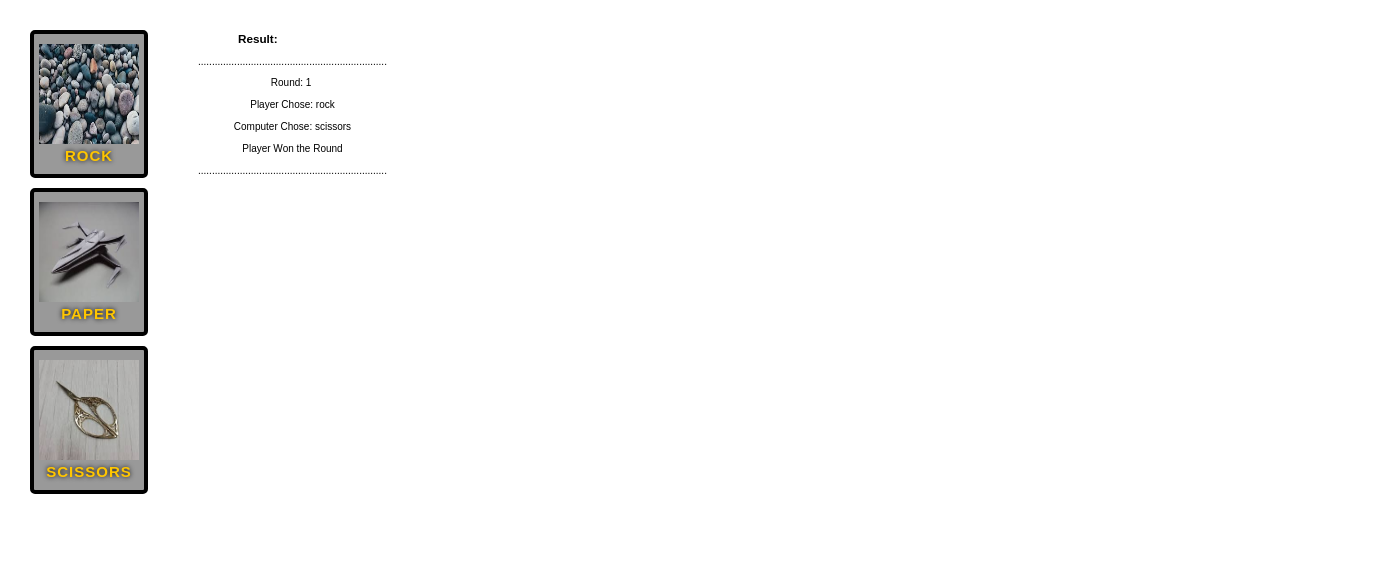
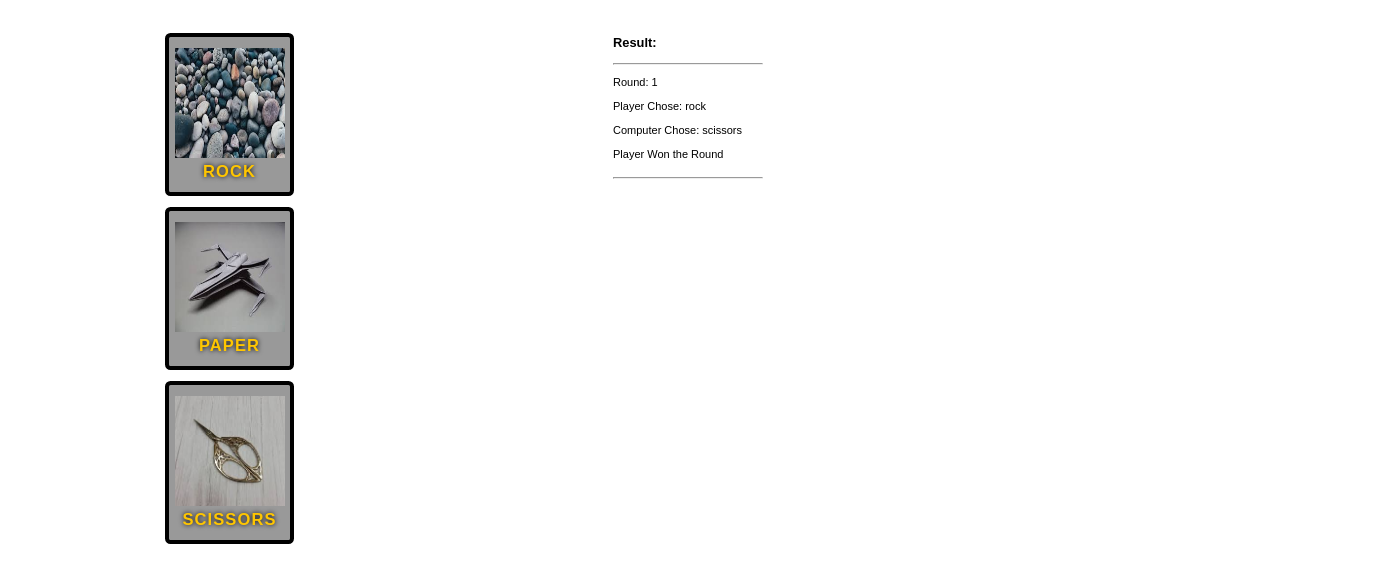
Before and after one commit to kifle23/Rock-Paper-Scissors-Oddin, a plain HTML site: page index.html in a window 1280 px wide. Both pictures are taken after a click on the element "ROCK". Shown: the whole page, 1375 px wide, since content can reach past the window. Drawn offline with Linux system fonts and the light colour scheme.

Commit message:
Adjustment on summary

```diff
--- a/index.html
+++ b/index.html
@@ -29,7 +29,7 @@
         <div>
             <div id="result">
                 <h3>Result:</h3>
-                ....................................................................
+                <hr>
             </div>
         </div>
         <div>
--- a/main.js
+++ b/main.js
@@ -1,6 +1,7 @@
 const choices = ["rock", "paper", "scissors"];
 let winners = [];
 let count = 0;
+let countSummary = 0;
 
 function playRound(playerSelection) {
   count++;
@@ -14,6 +15,17 @@ function playRound(playerSelection) {
     count = 0;
     logWins();
     winners = [];
+  }
+  if(count===1){
+    countSummary++;
+    clearSummary();
+  }
+}
+
+function clearSummary() {
+  if (countSummary > 1) {
+    let element = document.getElementById("sp");
+    element.remove();
   }
 }
 
@@ -48,11 +60,12 @@ function postToSummarySection(playerWins, computerWins, ties) {
   const ps = document.createElement("p");
   ps.setAttribute("id", "sp");
   ps.setAttribute("style", "white-space: pre;");
-  ps.textContent = `Summary:
+
+  ps.innerHTML = `<h3>Summary:</h3> <hr>
     \r\nPlayer Wins: ${playerWins}
     \r\nComputer Wins: ${computerWins}
     \r\nTies: ${ties}
-    \r\n....................................................................`;
+    <hr>`;
   summary.appendChild(ps);
 }
 
@@ -72,8 +85,8 @@ function logRound(playerChoice, computerChoice, winner) {
   \r\nPlayer Chose: ${playerChoice}
   \r\nComputer Chose: ${computerChoice}
   \r\n${winner} Won the Round
-  \r\n....................................................................`;
-  p.textContent = str;
+  <hr>`;
+  p.innerHTML = str;
   result.appendChild(p);
 }
 
--- a/styles.css
+++ b/styles.css
@@ -1,5 +1,5 @@
 html {
-    font-size: 10px;
+    font-size: 11px;
   }
 
   body,html {
@@ -13,7 +13,7 @@ html {
 
   }
   .row> * {
-    padding: 2rem;
+    padding: 2rem 14rem;
   }
   .key {
     border: .4rem solid black;
@@ -51,11 +51,6 @@ html {
     color: #ffc600;
     font-weight: 800;
   }
-  p {
-    text-align: center;
-    font-size: 10px;
+  #result,#summary{
+    min-width: 150px;
   }
-
-  #result h3{
-    padding: 0 0 0 4rem;
-  }
```
